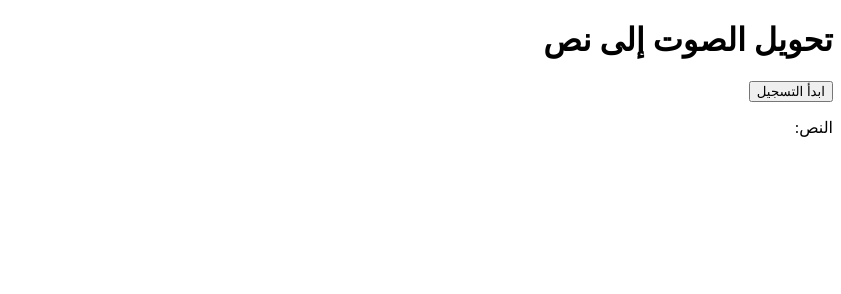
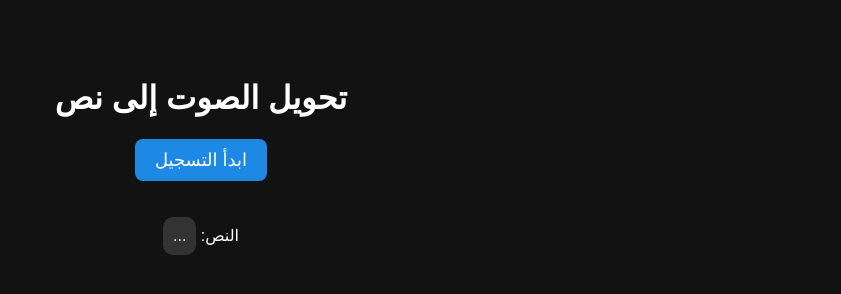
Before and after one commit to Ali313224/ELYA_Tools., a plain HTML site: page audio-to-text.html in a window 1280 px wide. Shown: the whole page, without its empty margins (439-1280 px from the left). Drawn offline with Linux system fonts and the light colour scheme.

Commit message:
Update audio-to-text.html

```diff
--- a/audio-to-text.html
+++ b/audio-to-text.html
@@ -1,24 +1,72 @@
-
 <!DOCTYPE html>
 <html lang="ar" dir="rtl">
 <head>
   <meta charset="UTF-8">
   <title>تحويل الصوت إلى نص</title>
+  <style>
+    body {
+      font-family: 'Arial', sans-serif;
+      background-color: #121212;
+      color: white;
+      text-align: center;
+      padding: 50px;
+    }
+    button {
+      padding: 10px 20px;
+      font-size: 18px;
+      background-color: #1e88e5;
+      color: white;
+      border: none;
+      border-radius: 8px;
+      cursor: pointer;
+    }
+    button:hover {
+      background-color: #1565c0;
+    }
+    #transcript {
+      margin-top: 20px;
+      display: inline-block;
+      background: #333;
+      padding: 10px;
+      border-radius: 10px;
+      max-width: 80%;
+    }
+  </style>
 </head>
 <body>
   <h1>تحويل الصوت إلى نص</h1>
   <button onclick="startRecording()">ابدأ التسجيل</button>
-  <p>النص: <span id="transcript"></span></p>
+  <p>النص: <span id="transcript">...</span></p>
+
   <script>
-    const recognition = new (window.SpeechRecognition || window.webkitSpeechRecognition)();
-    recognition.lang = 'ar-SA';
-    function startRecording() {
-      recognition.start();
+    if (!('webkitSpeechRecognition' in window || 'SpeechRecognition' in window)) {
+      alert('المتصفح لا يدعم تحويل الصوت إلى نص');
+    } else {
+      const recognition = new (window.SpeechRecognition || window.webkitSpeechRecognition)();
+      recognition.lang = 'ar-SA';
+      recognition.interimResults = false;
+
+      recognition.onstart = () => {
+        document.getElementById('transcript').innerText = 'جاري الاستماع...';
+      };
+
+      recognition.onresult = function(event) {
+        const transcript = event.results[0][0].transcript;
+        document.getElementById('transcript').innerText = transcript;
+      };
+
+      recognition.onerror = function(event) {
+        document.getElementById('transcript').innerText = 'حدث خطأ: ' + event.error;
+      };
+
+      recognition.onend = () => {
+        console.log('انتهى التسجيل');
+      };
+
+      function startRecording() {
+        recognition.start();
+      }
     }
-    recognition.onresult = function(event) {
-      const transcript = event.results[0][0].transcript;
-      document.getElementById('transcript').innerText = transcript;
-    };
   </script>
 </body>
 </html>
```
